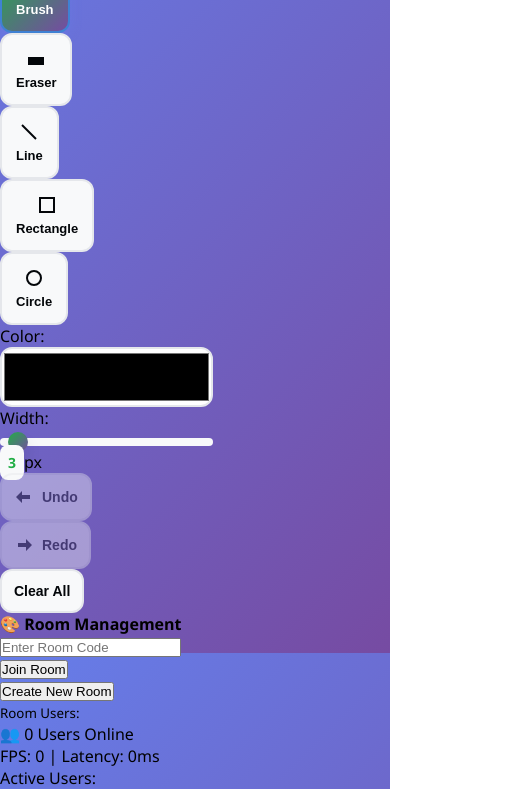
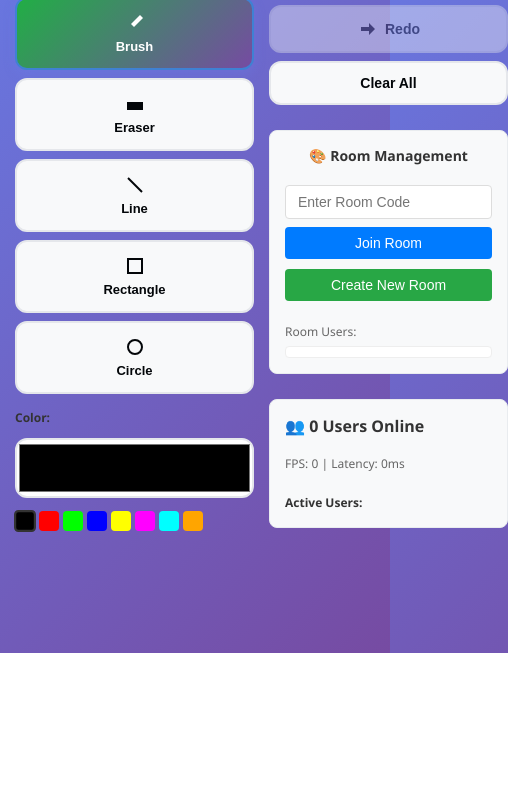
Before and after one commit to Shankarmahadev4950/FLAM---DRAWING-CANVAS, a website: page index.html in a window 390 px wide. Shown: the part 191-980 px from the top of the page, 508 px wide, since content can reach past the window. After the commit the page ends 844 px from the top, so only its background shows below. Drawn offline with nearby package versions, Linux system fonts and the light colour scheme.

Commit message:
Update styles.css

```diff
--- a/styles.css
+++ b/styles.css
@@ -401,3 +401,260 @@ main {
     font-weight: bold;
     cursor: pointer;
 }
+/* Room Management Styles */
+.room-section {
+    background: #f8f9fa;
+    padding: 15px;
+    border-radius: 8px;
+    margin: 10px 0;
+    border: 1px solid #e9ecef;
+    min-width: 250px;
+}
+
+.room-section h4 {
+    margin: 0 0 12px 0;
+    font-size: 14px;
+    color: #333;
+    text-align: center;
+}
+
+.room-controls {
+    display: flex;
+    flex-direction: column;
+    gap: 10px;
+}
+
+.input-group {
+    display: flex;
+    gap: 8px;
+}
+
+.room-input {
+    flex: 1;
+    padding: 8px 12px;
+    border: 1px solid #ddd;
+    border-radius: 4px;
+    font-size: 14px;
+}
+
+.room-input:disabled {
+    background-color: #f5f5f5;
+    color: #999;
+}
+
+.room-btn {
+    padding: 8px 16px;
+    border: none;
+    border-radius: 4px;
+    font-size: 14px;
+    cursor: pointer;
+    transition: background-color 0.2s;
+}
+
+.join-btn {
+    background-color: #007bff;
+    color: white;
+}
+
+.join-btn:hover {
+    background-color: #0056b3;
+}
+
+.create-btn {
+    background-color: #28a745;
+    color: white;
+}
+
+.create-btn:hover {
+    background-color: #1e7e34;
+}
+
+.create-btn:disabled {
+    background-color: #6c757d;
+    cursor: not-allowed;
+}
+
+.room-code-display {
+    background: #007bff;
+    color: white;
+    padding: 8px 12px;
+    border-radius: 4px;
+    text-align: center;
+    font-size: 14px;
+}
+
+.room-users {
+    margin-top: 8px;
+}
+
+.room-users small {
+    color: #666;
+    font-size: 12px;
+}
+
+.room-users-list {
+    max-height: 80px;
+    overflow-y: auto;
+    margin-top: 5px;
+    border: 1px solid #eee;
+    border-radius: 4px;
+    padding: 5px;
+    background: white;
+}
+
+.room-user-item {
+    display: flex;
+    align-items: center;
+    padding: 4px 8px;
+    font-size: 12px;
+    border-bottom: 1px solid #f0f0f0;
+}
+
+.room-user-item:last-child {
+    border-bottom: none;
+}
+
+.room-user-color {
+    width: 12px;
+    height: 12px;
+    border-radius: 50%;
+    margin-right: 8px;
+    border: 1px solid #ddd;
+}
+
+.room-user-name {
+    flex: 1;
+    font-weight: 500;
+}
+
+/* Room Notifications */
+.room-notification {
+    position: fixed;
+    top: 20px;
+    right: 20px;
+    background: #4CAF50;
+    color: white;
+    padding: 12px 20px;
+    border-radius: 6px;
+    z-index: 1000;
+    box-shadow: 0 4px 12px rgba(0, 0, 0, 0.15);
+    animation: slideIn 0.3s ease-out;
+}
+
+@keyframes slideIn {
+    from {
+        transform: translateX(100%);
+        opacity: 0;
+    }
+    to {
+        transform: translateX(0);
+        opacity: 1;
+    }
+}
+
+@keyframes slideOut {
+    from {
+        transform: translateX(0);
+        opacity: 1;
+    }
+    to {
+        transform: translateX(100%);
+        opacity: 0;
+    }
+}
+
+/* User Info Section */
+.user-info {
+    background: #f8f9fa;
+    padding: 15px;
+    border-radius: 8px;
+    border: 1px solid #e9ecef;
+    min-width: 200px;
+}
+
+.online-users-box {
+    font-weight: 600;
+    color: #333;
+    margin-bottom: 10px;
+}
+
+.performance-box {
+    font-size: 12px;
+    color: #666;
+    margin-bottom: 10px;
+}
+
+/* Toolbar Layout Improvements */
+.toolbar {
+    display: flex;
+    flex-wrap: wrap;
+    gap: 15px;
+    align-items: start;
+    padding: 15px;
+}
+
+.tool-group {
+    display: flex;
+    flex-direction: column;
+    gap: 8px;
+    min-width: 120px;
+}
+
+.tool-group label {
+    font-weight: 600;
+    font-size: 12px;
+    color: #333;
+    margin-bottom: 4px;
+}
+
+/* Color Swatches */
+.color-swatches {
+    display: flex;
+    gap: 4px;
+    flex-wrap: wrap;
+    margin-top: 5px;
+}
+
+.color-swatch {
+    width: 20px;
+    height: 20px;
+    border-radius: 4px;
+    cursor: pointer;
+    border: 2px solid transparent;
+    transition: transform 0.2s;
+}
+
+.color-swatch:hover {
+    transform: scale(1.1);
+}
+
+.color-swatch.active {
+    border-color: #333;
+    transform: scale(1.1);
+}
+
+/* Responsive Design */
+@media (max-width: 1200px) {
+    .toolbar {
+        flex-direction: column;
+        align-items: stretch;
+    }
+
+    .tool-group {
+        min-width: auto;
+    }
+
+    .room-section, .user-info {
+        min-width: auto;
+    }
+}
+
+@media (max-width: 768px) {
+    .input-group {
+        flex-direction: column;
+    }
+
+    .room-btn {
+        width: 100%;
+    }
+}
```
